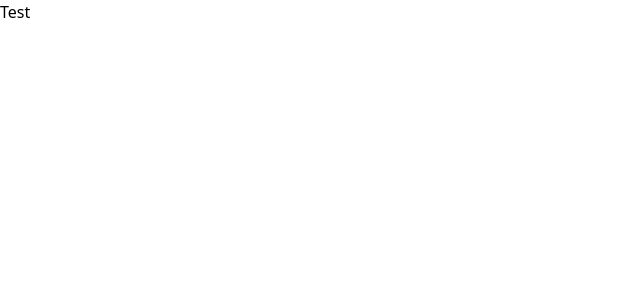
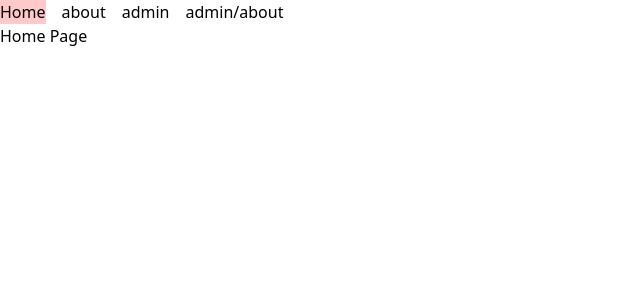
Before and after one commit to MariuzM/test__web-frameworks, a React (Vite) app in the folder react/: page / in a window 1280 px wide. Shown: the top 300 px of the page, without its empty margins (0-640 px from the left). Built offline with nearby package versions, Linux system fonts and the light colour scheme.

Commit message:
react add routes

```diff
--- /dev/null
+++ b/react/src/app/_layout.tsx
@@ -0,0 +1,22 @@
+import { NavLink, Outlet } from 'react-router-dom'
+
+import { routes } from '../main'
+
+export const HomeLayout = () => {
+	return (
+		<div>
+			<div className="flex gap-4">
+				{routes[0].children?.map((route) => (
+					<NavLink
+						className={(p) => (p.isActive ? 'bg-red-200' : p.isPending ? 'pending' : '')}
+						key={route.path}
+						to={route.path}
+					>
+						{route.path === '/' ? 'Home' : route.path.replace('/', '')}
+					</NavLink>
+				))}
+			</div>
+			<Outlet />
+		</div>
+	)
+}
--- /dev/null
+++ b/react/src/app/about.tsx
@@ -0,0 +1,3 @@
+export const About = () => {
+	return <div>About Page</div>
+}
--- /dev/null
+++ b/react/src/app/admin/about.tsx
@@ -0,0 +1,3 @@
+export const AdminAbout = () => {
+	return <div>Admin About Page</div>
+}
--- /dev/null
+++ b/react/src/app/admin/index.tsx
@@ -0,0 +1,3 @@
+export const Admin = () => {
+	return <div>Admin Page</div>
+}
--- a/react/src/app/home.tsx
+++ b/react/src/app/index.tsx
@@ -1,3 +1,3 @@
 export const Home = () => {
-	return <>Test</>
+	return <div>Home Page</div>
 }
--- a/react/src/main.tsx
+++ b/react/src/main.tsx
@@ -1,21 +1,31 @@
 import './styles/main.style.css'
 
 import { createRoot } from 'react-dom/client'
-import { createBrowserRouter, RouterProvider } from 'react-router-dom'
+import { createBrowserRouter, RouteObject, RouterProvider } from 'react-router-dom'
 
+import { Home } from './app'
 import { ErrorPage } from './app/_error'
-import { Home } from './app/home'
+import { HomeLayout } from './app/_layout'
+import { About } from './app/about'
+import { Admin } from './app/admin'
+import { AdminAbout } from './app/admin/about'
 
-const routes = createBrowserRouter([
+export const routes = [
 	{
 		path: '/',
-		element: <Home />,
+		element: <HomeLayout />,
 		errorElement: <ErrorPage />,
+		children: [
+			{ path: '/', element: <Home /> },
+			{ path: '/about', element: <About /> },
+			{ path: '/admin', element: <Admin /> },
+			{ path: '/admin/about', element: <AdminAbout /> },
+		],
 	},
-])
+] satisfies RouteObject[]
 
 createRoot(document.getElementById('root')!).render(
 	// <StrictMode>
-	<RouterProvider router={routes} />,
+	<RouterProvider router={createBrowserRouter(routes)} />,
 	// </StrictMode>,
 )
```
